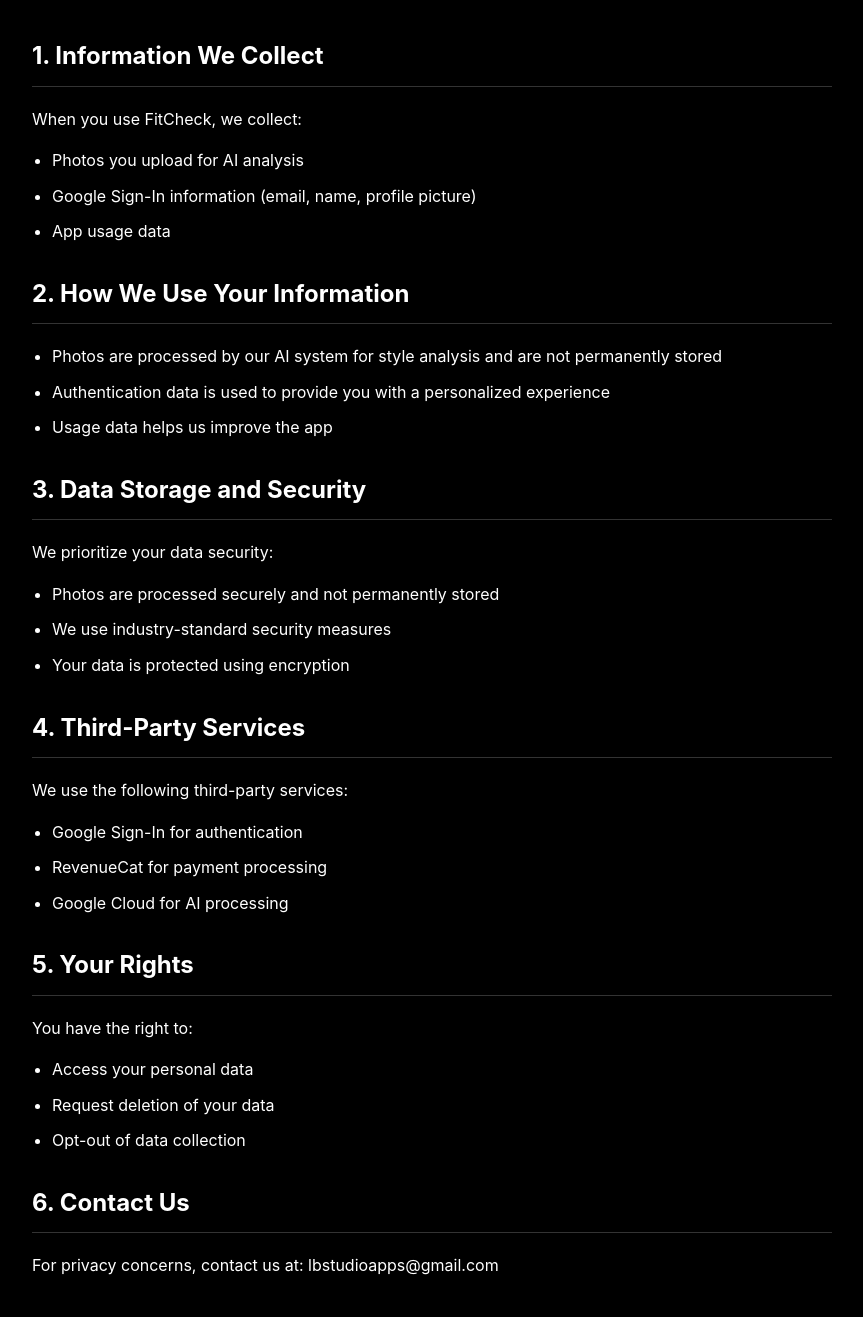
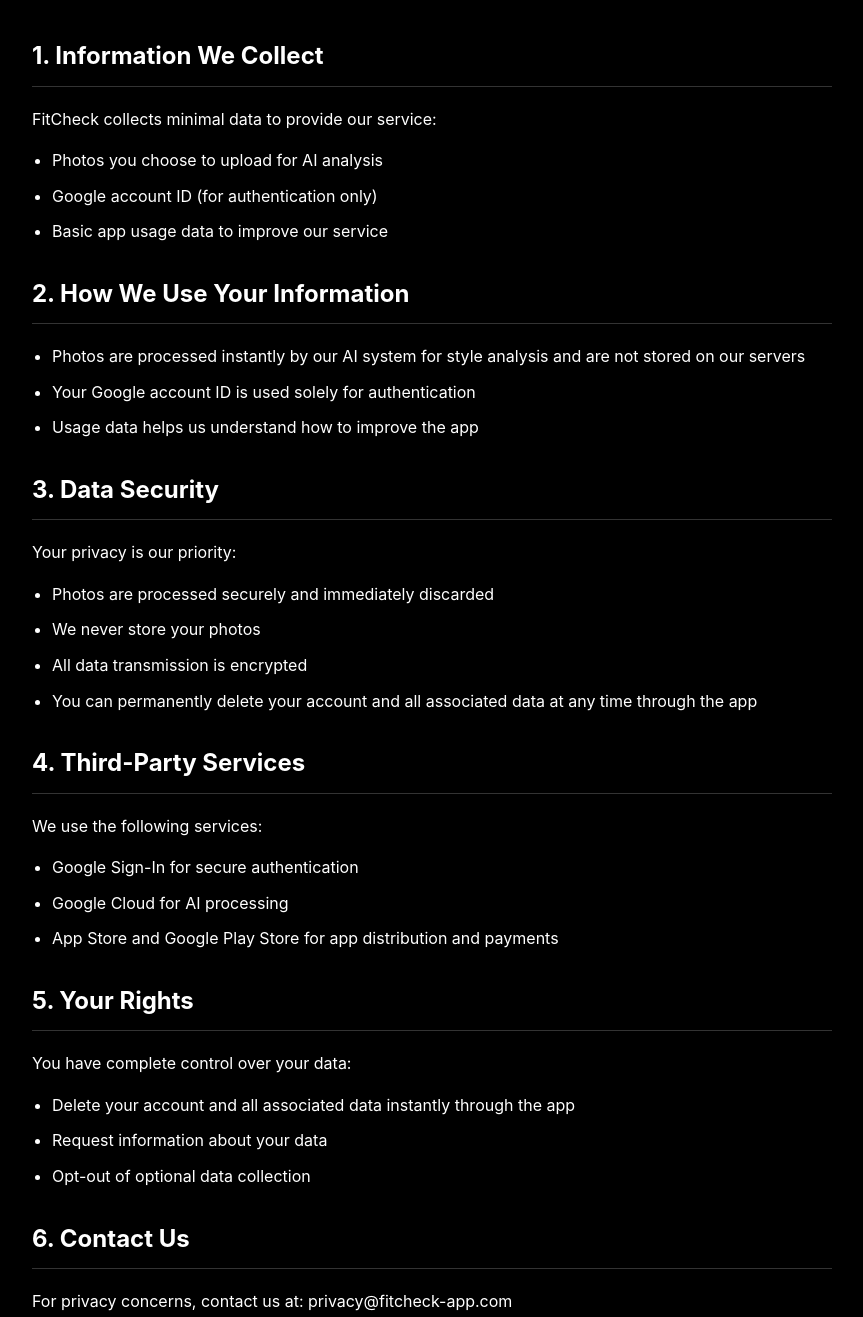
Before and after one commit to FitCheck-App/fitcheck-app.github.io, a plain HTML site: page privacy.html in a window 1280 px wide. Shown: the part 137-1454 px from the top of the page, without its empty margins (208-1071 px from the left). Drawn offline with Linux system fonts and the light colour scheme.

Commit message:
Update privacy.html

```diff
--- a/privacy.html
+++ b/privacy.html
@@ -1,4 +1,3 @@
-
 <!DOCTYPE html>
 <html lang="en">
 <head>
@@ -16,56 +15,57 @@
         <main>
             <section>
                 <h2>1. Information We Collect</h2>
-                <p>When you use FitCheck, we collect:</p>
+                <p>FitCheck collects minimal data to provide our service:</p>
                 <ul>
-                    <li>Photos you upload for AI analysis</li>
-                    <li>Google Sign-In information (email, name, profile picture)</li>
-                    <li>App usage data</li>
+                    <li>Photos you choose to upload for AI analysis</li>
+                    <li>Google account ID (for authentication only)</li>
+                    <li>Basic app usage data to improve our service</li>
                 </ul>
             </section>
 
             <section>
                 <h2>2. How We Use Your Information</h2>
                 <ul>
-                    <li>Photos are processed by our AI system for style analysis and are not permanently stored</li>
-                    <li>Authentication data is used to provide you with a personalized experience</li>
-                    <li>Usage data helps us improve the app</li>
+                    <li>Photos are processed instantly by our AI system for style analysis and are not stored on our servers</li>
+                    <li>Your Google account ID is used solely for authentication</li>
+                    <li>Usage data helps us understand how to improve the app</li>
                 </ul>
             </section>
 
             <section>
-                <h2>3. Data Storage and Security</h2>
-                <p>We prioritize your data security:</p>
+                <h2>3. Data Security</h2>
+                <p>Your privacy is our priority:</p>
                 <ul>
-                    <li>Photos are processed securely and not permanently stored</li>
-                    <li>We use industry-standard security measures</li>
-                    <li>Your data is protected using encryption</li>
+                    <li>Photos are processed securely and immediately discarded</li>
+                    <li>We never store your photos</li>
+                    <li>All data transmission is encrypted</li>
+                    <li>You can permanently delete your account and all associated data at any time through the app</li>
                 </ul>
             </section>
 
             <section>
                 <h2>4. Third-Party Services</h2>
-                <p>We use the following third-party services:</p>
+                <p>We use the following services:</p>
                 <ul>
-                    <li>Google Sign-In for authentication</li>
-                    <li>RevenueCat for payment processing</li>
+                    <li>Google Sign-In for secure authentication</li>
                     <li>Google Cloud for AI processing</li>
+                    <li>App Store and Google Play Store for app distribution and payments</li>
                 </ul>
             </section>
 
             <section>
                 <h2>5. Your Rights</h2>
-                <p>You have the right to:</p>
+                <p>You have complete control over your data:</p>
                 <ul>
-                    <li>Access your personal data</li>
-                    <li>Request deletion of your data</li>
-                    <li>Opt-out of data collection</li>
+                    <li>Delete your account and all associated data instantly through the app</li>
+                    <li>Request information about your data</li>
+                    <li>Opt-out of optional data collection</li>
                 </ul>
             </section>
 
             <section>
                 <h2>6. Contact Us</h2>
-                <p>For privacy concerns, contact us at: lbstudioapps@gmail.com</p>
+                <p>For privacy concerns, contact us at: privacy@fitcheck-app.com</p>
             </section>
         </main>
         <footer>
```
